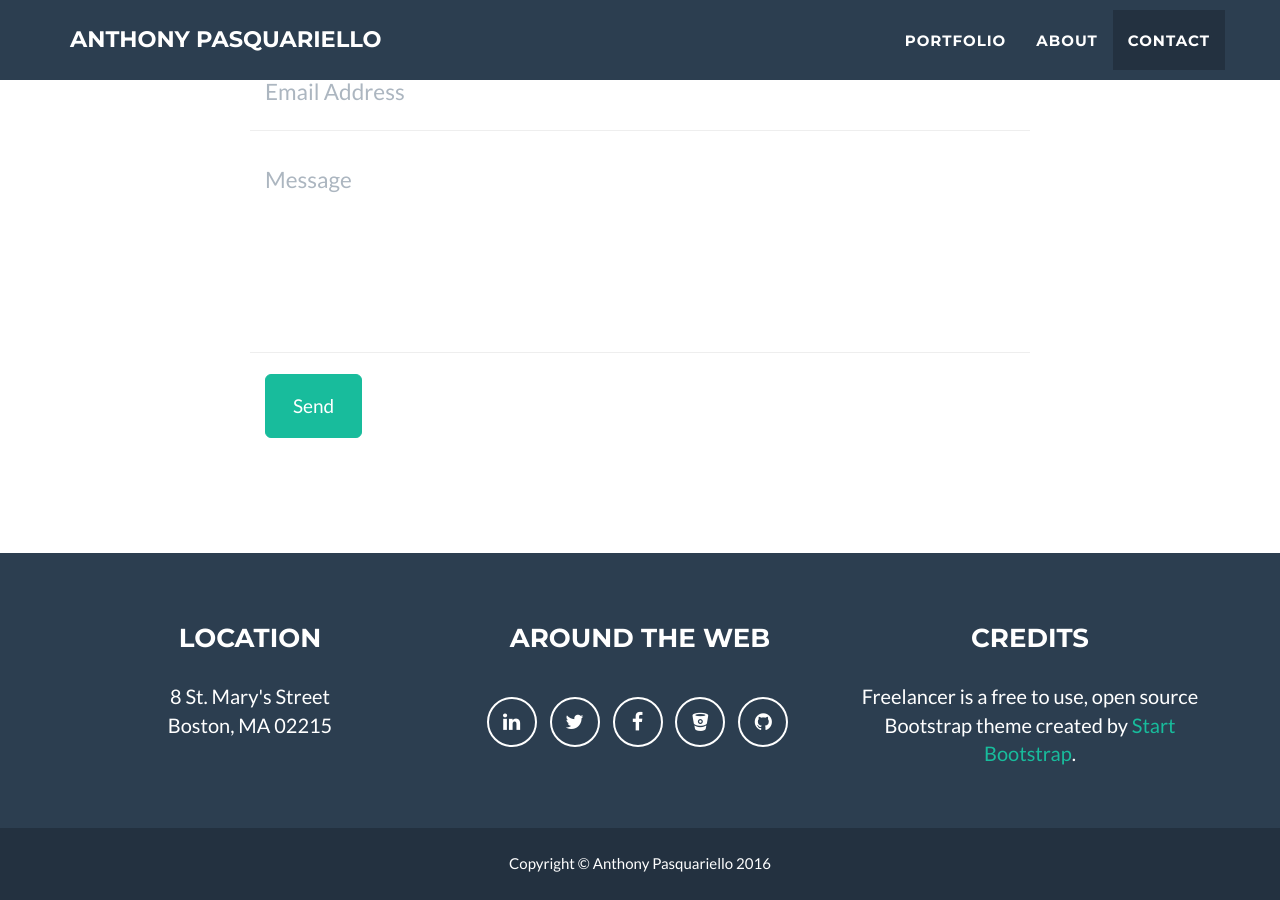
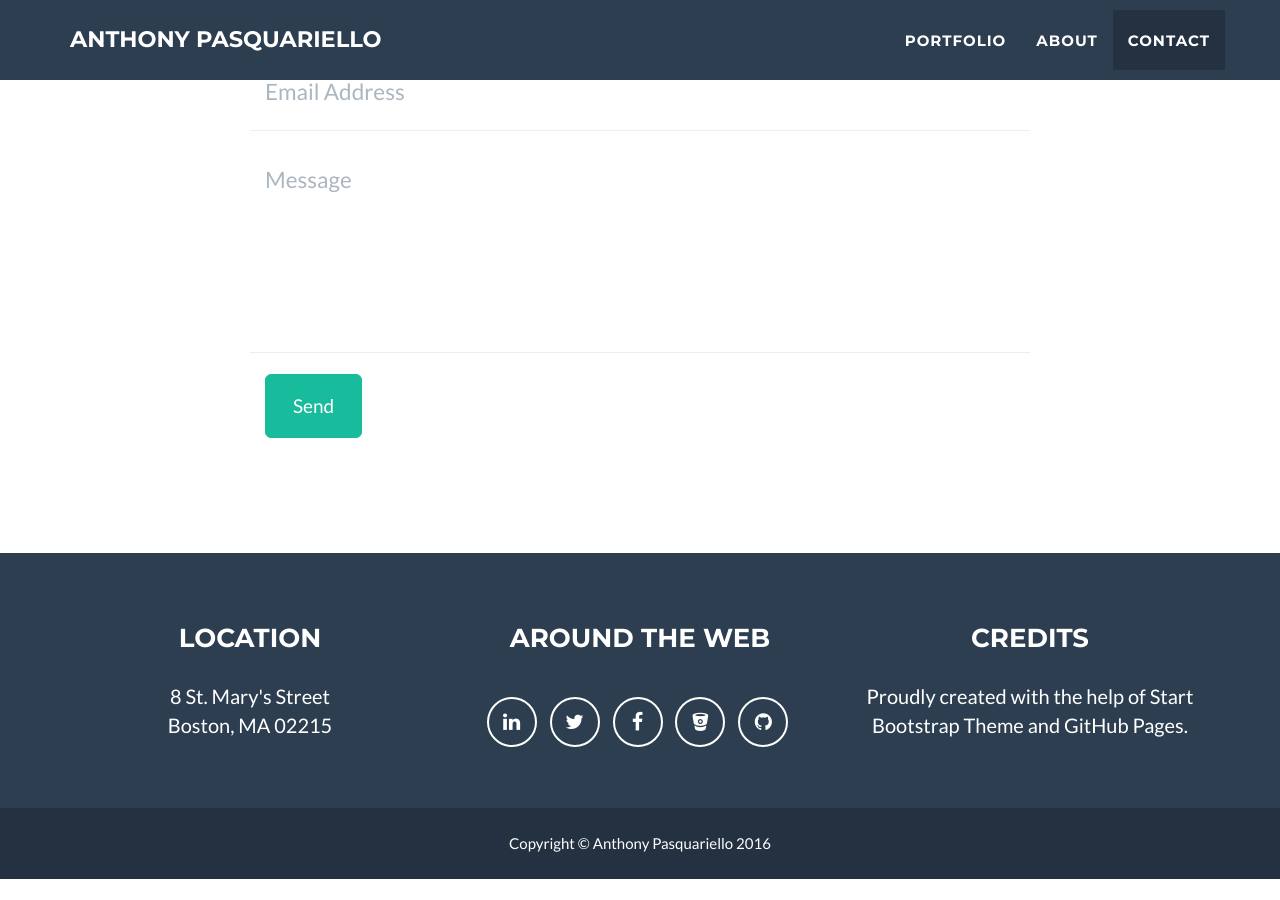
Before and after one commit to antpas/antpas.github.io, a Jekyll site: the page built from index.html, in a window 1280 px wide and 900 px high, scrolled down 2485 px. Built offline with Jekyll 4.4.1, drawn with Linux system fonts in a browser that asks for light colours; after the commit the page ends 3364 px from its top, so only the background shows below that.

Commit message:
Update _config.yml

```diff
--- a/_config.yml
+++ b/_config.yml
@@ -55,7 +55,7 @@ address:
   - line: Boston, MA 02215
 
 # Credits content
-credits: 'Freelancer is a free to use, open source Bootstrap theme created by <a href="http://startbootstrap.com">Start Bootstrap</a>.'
+credits: 'Proudly created with the help of Start Bootstrap Theme and GitHub Pages.'
 
 # Build settings
 markdown: kramdown
```
